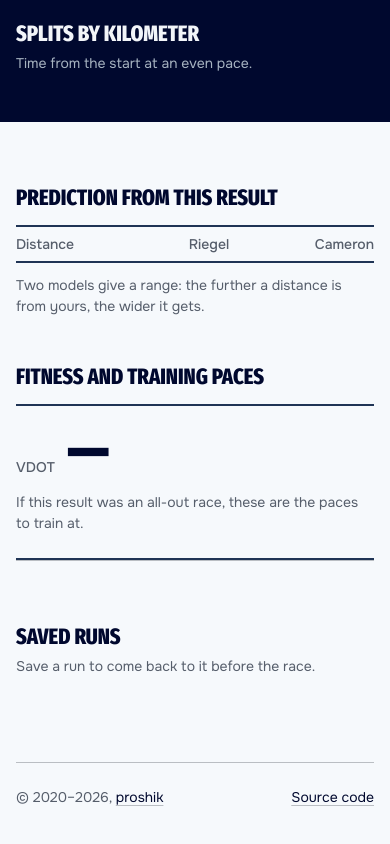
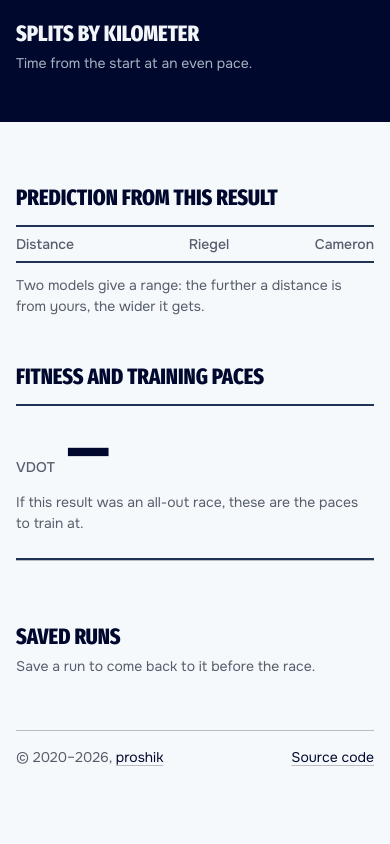
Before and after one commit to proshik/pacer, a plain HTML site: page assets/index.html in a window 390 px wide. Shown: the part 974-1818 px from the top of the page. After the commit the page ends 1766 px from the top, so only its background shows below. Drawn offline with Linux system fonts and the light colour scheme; no server answers.

Commit message:
pull the footer up to the page content
The saved runs section left 64 px plus a reserved second line before
the footer rule, and another 48 px under it. Now it is 32 px to the
rule, 16 px to the footer line and 24 px below it; the reserve stays on
phones only, where the empty-list note wraps differently per language.

```diff
--- a/assets/index.html
+++ b/assets/index.html
@@ -1187,12 +1187,23 @@
 
         /* ---------- сохранённые расчёты ---------- */
 
+        /* Подвал стоит сразу под разделом: 32 px до линии подвала, а не 64. */
         .saved {
-            padding-bottom: var(--space-3xl);
+            padding-bottom: var(--space-xl);
         }
 
         .saved .section-note {
             margin-top: var(--space-xs);
+        }
+
+        /*
+         * На широком экране сноска пустого списка в одну строку на обоих
+         * языках, и резерв второй строки оставлял бы пустоту перед подвалом.
+         */
+        @media (min-width: 40rem) {
+            .saved .section-note {
+                min-height: 0;
+            }
         }
 
         .saved-list {
@@ -1282,7 +1293,7 @@
         /* ---------- подвал ---------- */
 
         .colophon {
-            padding-bottom: var(--space-2xl);
+            padding-bottom: var(--space-lg);
         }
 
         .colophon-row {
@@ -1291,7 +1302,7 @@
             align-items: baseline;
             justify-content: space-between;
             gap: var(--space-xs) var(--space-lg);
-            padding-top: var(--space-lg);
+            padding-top: var(--space-md);
             border-top: var(--hair) solid var(--line);
             color: var(--muted);
             font-size: var(--text-sm);
```
